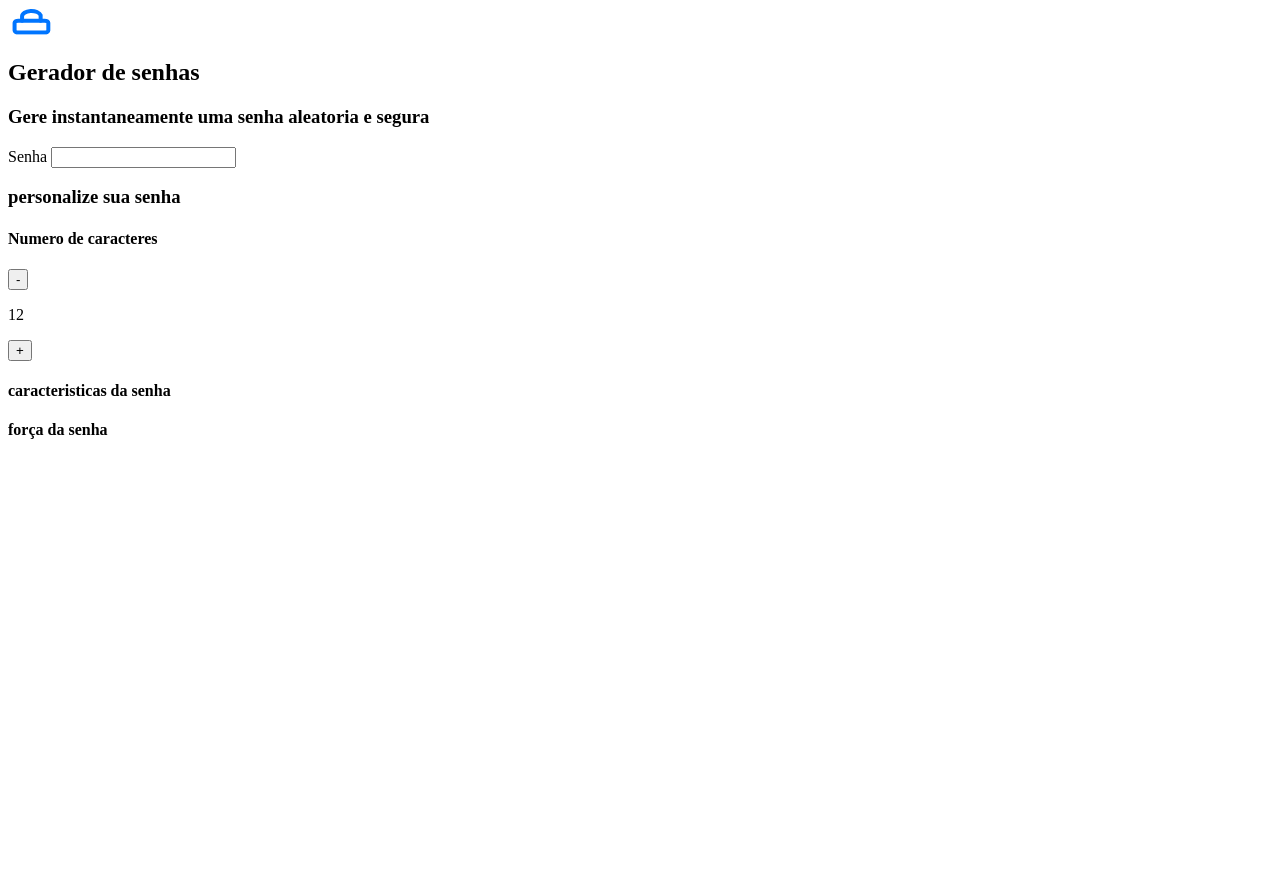
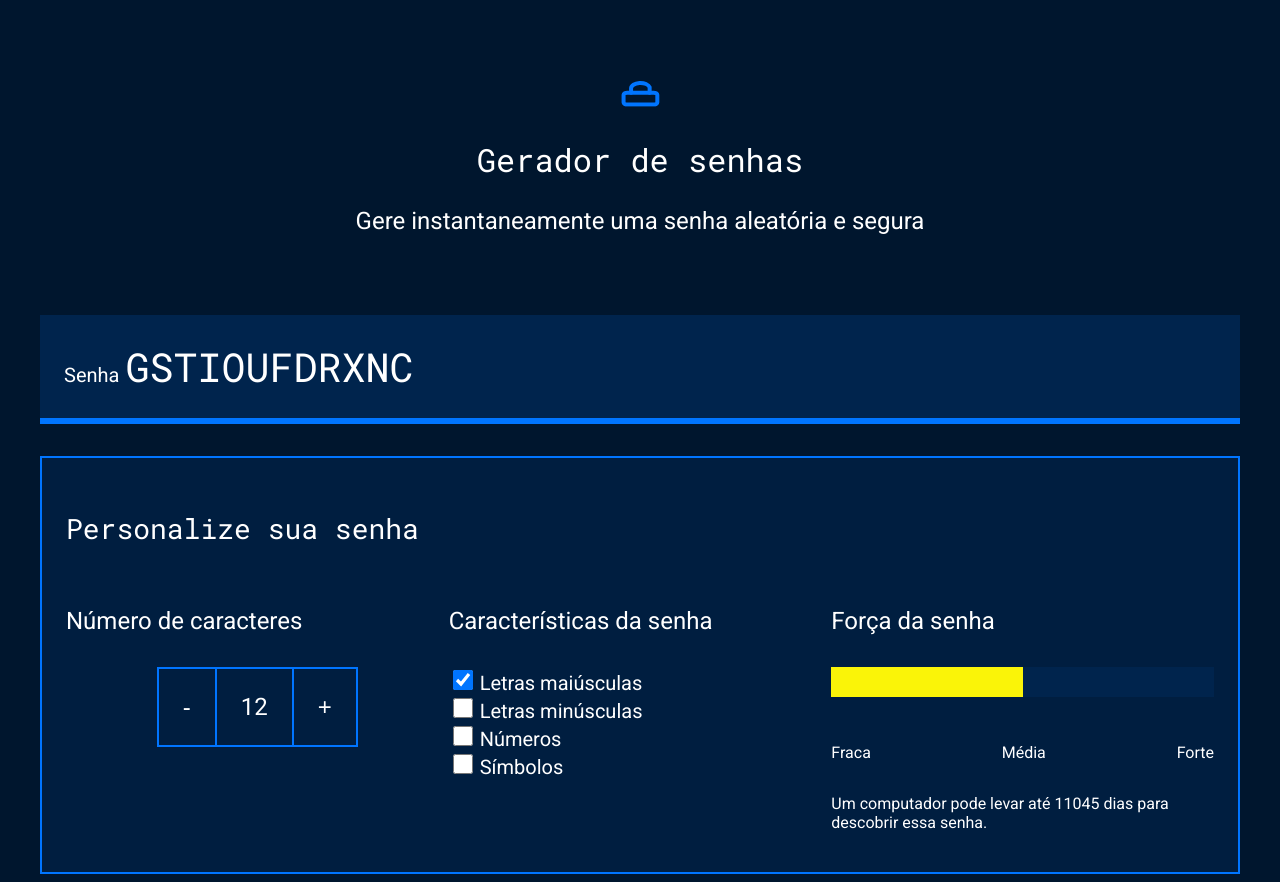
Before and after one commit to Jaohe/Gerador-de-senha, a plain HTML site: page index.html in a window 1280 px wide. Before the commit the page ends 800 px from the top, so only its background shows below. Drawn offline with Linux system fonts and the light colour scheme.

Commit message:
main concluido

```diff
--- a/index.html
+++ b/index.html
@@ -4,26 +4,26 @@
 <head>
     <meta charset="UTF-8">
     <meta name="viewport" content="width=device-width, initial-scale=1.0">
-    <title>gerador de senhas</title>
-    <link rel="stylesheet" href="style.css"
+    <title>Gerador de senha</title>
+    <link rel="stylesheet" href="style.css">
 </head>
 
 <body>
     <section class="conteudo">
-        <div class="conteudo titulo">
+        <div class="conteudo-titulo">
             <img src="unlock.svg" alt="cadeado fechado">
             <h2 class="titulo-principal">Gerador de senhas</h2>
-    <h3 class="titulo secundario">Gere instantaneamente uma senha aleatoria e segura</h3>
+            <h3 class="titulo-secundario">Gere instantaneamente uma senha aleatória e segura</h3>
         </div>
-        <div class="conteudo senha">
+        <div class="conteudo-senha">
             <label for="senha">Senha</label>
-            <input name="senha" type="text" id="campo-senha">
+            <input name="senha" type="text" id="campo-senha" readonly>
         </div>
         <div class="parametro">
-            <h3 class="parametro/titulo">personalize sua senha</h3>
+            <h3 class="parametro-titulo">Personalize sua senha</h3>
             <div class="parametro-coluna__senha">
-                <div class="paremetro-senha">
-<h4 class="parametro-senha__titulo">Numero de caracteres</h4>
+                <div class="parametro-senha">
+                    <h4 class="parametro-senha__titulo">Número de caracteres</h4>
                     <div class="parametro-senha-botoes">
                         <button class="parametro-senha__botao">-</button>
                         <p class="parametro-senha__texto">12</p>
@@ -31,13 +31,38 @@
                     </div>
                 </div>
                 <div class="parametro-senha">
-                    <h4 class="parametro-senha__titulo">caracteristicas da senha</h4>
+                    <h4 class="parametro-senha__titulo">Características da senha</h4>
+                    <div class="parametro-senha-checkbox">
+                        <input name="maiusculo" type="checkbox" class="checkbox" checked>
+                        <label for="maiusculo">Letras maiúsculas</label>
+                    </div>
+                    <div class="parametro-senha-checkbox">
+                        <input name="minusculo" type="checkbox" class="checkbox">
+                        <label for="minusculo">Letras minúsculas</label>
+                    </div>
+                    <div class="parametro-senha-checkbox">
+                        <input name="numero" type="checkbox" class="checkbox">
+                        <label for="numero">Números</label>
+                    </div>
+                    <div class="parametro-senha-checkbox">
+                        <input name="simbolo" type="checkbox" class="checkbox">
+                        <label for="simbolo">Símbolos</label>
+                    </div>
                 </div>
                 <div class="parametro-senha">
-                    <h4 class="parametro-senha-senha__titulo">força da senha</h4>
+                    <h4 class="parametro-senha__titulo">Força da senha</h4>
+                    <div class="barra"></div>
+                    <div class="forca fraca"></div>
+                    <div class="parametro-senha-textos">
+                        <p>Fraca</p>
+                        <p>Média</p>
+                        <p>Forte</p>
+                    </div>
+                    <p class="entropia"></p>
+                </div>
             </div>
         </div>
     </section>
+    <script src="main.js"></script>
 </body>
-
 </html>
--- a/main.js
+++ b/main.js
@@ -1,8 +1,77 @@
-const numerosenha = document.querySelector(".parametro-senha__texto");
-let tamanhosenha = 12;
-numerosenha.texcontent = tamanhosenha;
-const letrasmaiusculas = "ABCDEFGHIJKLMNOPQRSTUVWXYZ"
-const letraminusculas = "abcdefghijklmnopqrstuvwxyz"
-const numeros = "0123456789"
-const simbulos = "!@%*/´"
-const botoes = document.querySelectorAll(".parametro")
+const numeroSenha = document.querySelector('.parametro-senha__texto');
+let tamanhoSenha = 12;
+numeroSenha.textContent = tamanhoSenha;
+const letrasMaiusculas = 'ABCDEFGHIJKLMNOPQRSTUVXYWZ';
+const letrasMinusculas = 'abcdefghijklmnopqrstuvxywz';
+const numeros = '0123456789';
+const simbolos = '!@%*?';
+const botoes = document.querySelectorAll('.parametro-senha__botao');
+const campoSenha = document.querySelector('#campo-senha');
+const checkbox = document.querySelectorAll('.checkbox');
+const forcaSenha = document.querySelector('.forca');
+
+botoes[0].onclick = diminuiTamanho;
+botoes[1].onclick = aumentaTamanho;
+
+function diminuiTamanho() {
+    if (tamanhoSenha > 1) {
+        // tamanhoSenha = tamanhoSenha-1;
+        tamanhoSenha--;
+    }
+    numeroSenha.textContent = tamanhoSenha;
+    geraSenha();
+}
+function aumentaTamanho() {
+    if (tamanhoSenha < 20) {
+        // tamanhoSenha = tamanhoSenha+1;
+        tamanhoSenha++;
+    }
+    numeroSenha.textContent = tamanhoSenha;
+    geraSenha();
+}
+
+for (i = 0; i < checkbox.length; i++) {
+    checkbox[i].onclick = geraSenha;
+}
+
+geraSenha();
+
+function geraSenha() {
+    let alfabeto = '';
+    if (checkbox[0].checked) {
+        alfabeto = alfabeto + letrasMaiusculas;
+    }
+    if (checkbox[1].checked) {
+        alfabeto = alfabeto + letrasMinusculas;
+    }
+    if (checkbox[2].checked) {
+        alfabeto = alfabeto + numeros;
+    }
+    if (checkbox[3].checked) {
+        alfabeto = alfabeto + simbolos;
+    }
+    let senha = '';
+    for (let i = 0; i < tamanhoSenha; i++) {
+        let numeroAleatorio = Math.random() * alfabeto.length;
+        numeroAleatorio = Math.floor(numeroAleatorio);
+        senha = senha + alfabeto[numeroAleatorio];
+    }
+    campoSenha.value = senha;
+    classificaSenha(alfabeto.length);
+
+}
+
+function classificaSenha(tamanhoAlfabeto){
+    let entropia = tamanhoSenha * Math.log2(tamanhoAlfabeto);
+    console.log(entropia);
+    forcaSenha.classList.remove('fraca','media','forte');
+    if (entropia > 57){
+        forcaSenha.classList.add('forte');
+    } else if (entropia > 35 && entropia < 57 ) {
+        forcaSenha.classList.add('media');
+    } else if (entropia <= 35){
+        forcaSenha.classList.add('fraca');
+    }
+    const valorEntropia = document.querySelector('.entropia');
+    valorEntropia.textContent = "Um computador pode levar até " + Math.floor(2**entropia/(100e6*60*60*24)) + " dias para descobrir essa senha.";
+}
--- a/style.css
+++ b/style.css
@@ -1,4 +1,4 @@
-@import url('https://fonts.googleapis.com/css2?family=Roboto+Mono:ital,wght@0,100..700;1,100..700&display=swap&#39;);
+@import url('https://fonts.googleapis.com/css2?family=Roboto&family=Roboto+Mono&display=swap');
 
 :root{
     --branco: white;
@@ -34,7 +34,7 @@ body{
     margin-top: 80px;
 }
 
-.conteudo-senha {
+.conteudo-senha{
     margin-top: 80px;
     background: var(--fundo-senha);
     padding: 24px;
@@ -46,8 +46,8 @@ body{
     border: none;
     color: var(--branco);
     font-family: var(--roboto-mono);
-    font-size: 40px
-    Width: 70%
+    font-size: 40px;
+    width: 70%;
 }
 
 #campo-senha:focus{
@@ -58,3 +58,95 @@ body{
     max-width: 1200px;
     margin: 0 auto;
 }
+
+.parametro{
+    background-color: var(--fundo-texto);
+    border: 2px solid var(--borda);
+    margin-top: 32px;
+    padding: 24px;
+}
+
+.parametro-titulo{
+    font-family: var(--roboto-mono);
+    font-size: 28px;
+}
+
+.parametro-senha__titulo{
+    font-size:24px;
+}
+
+.parametro-coluna__senha{
+    display: flex;
+    flex-direction: column;
+    justify-content: center;
+}
+.parametro-senha{
+    width: 50%;
+    margin: 0 auto;
+}
+
+.parametro-senha-botoes{
+    display: flex;
+    justify-content: center;
+}
+
+.parametro-senha__botao{
+    background-color: var(--fundo-texto);
+    color: var(--branco);
+    border: 2px solid var(--borda);
+    padding: 24px;
+    font-size: 24px;
+    cursor: pointer;
+}
+.parametro-senha__texto{
+    padding: 24px;
+    border-top: 2px solid var(--borda);
+    border-bottom: 2px solid var(--borda);
+    margin: 0;
+    font-size: 24px;
+}
+
+label{
+    font-size: 20px;
+}
+
+.checkbox{
+    width: 20px;
+    height: 20px;
+    cursor: pointer;
+}
+
+.barra{
+    background-color: var(--fundo-senha);
+    height: 30px;
+    width: 100%;
+}
+.forca{
+    height: 30px;
+    position: relative;
+    bottom: 30px;
+}
+.fraca{
+    width: 25%;
+    background-color: #E71B32;
+}
+.media{
+    background-color: #FAF408;
+    width: 50%;
+}
+.forte{
+    background-color: #00FF85;
+    width: 100%;
+}
+
+.parametro-senha-textos{
+    display: flex;
+    justify-content: space-between;
+}
+
+
+@media screen and (min-width: 768px) {
+    .parametro-coluna__senha{
+        flex-direction: row;
+    }
+}
```
Lines whose indentation alone changed are shown as unchanged.
